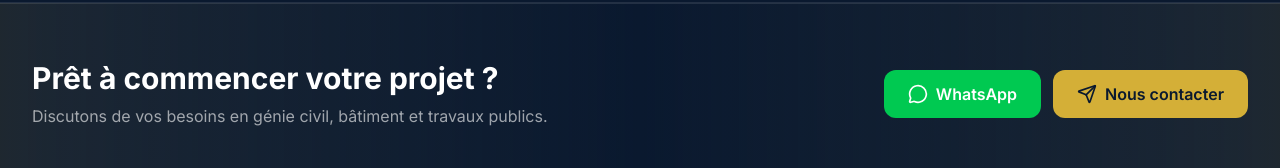
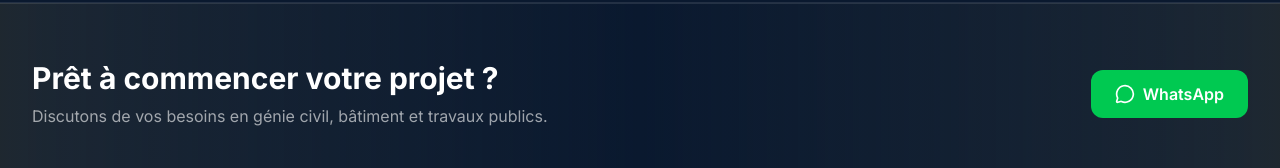
Before and after one commit to lebanonsms-debug/alfaconstructions, a React (Vite) app: page /fr/ in a window 1280 px wide. Shown: the part 3004-3172 px from the top of the page. Built offline with nearby package versions, Linux system fonts and the light colour scheme; no server answers; the database is empty.

Commit message:
fix: remove leftover Nous contacter button from footer CTA near WhatsApp

```diff
--- a/src/components/footer/index.tsx
+++ b/src/components/footer/index.tsx
@@ -1,7 +1,7 @@
 import { Link } from 'react-router-dom'
 import { footerNavItems } from '@/config/brand'
 import { useSiteSettings } from '@/hooks/useSiteSettings'
-import { Mail, Phone, MapPin, MessageCircle, Send } from 'lucide-react'
+import { Mail, Phone, MapPin, MessageCircle } from 'lucide-react'
 
 export function Footer() {
   const { settings } = useSiteSettings()
@@ -66,10 +66,6 @@ export function Footer() {
                 <MessageCircle className="w-5 h-5" />
                 WhatsApp
               </a>
-              <Link to="/contact" className="inline-flex items-center gap-2 px-6 py-3 bg-[#D4AF37] hover:bg-[#E8C94A] text-[#0A192F] font-semibold rounded-xl transition-all hover:scale-105">
-                <Send className="w-5 h-5" />
-                Nous contacter
-              </Link>
             </div>
           </div>
         </div>
```
